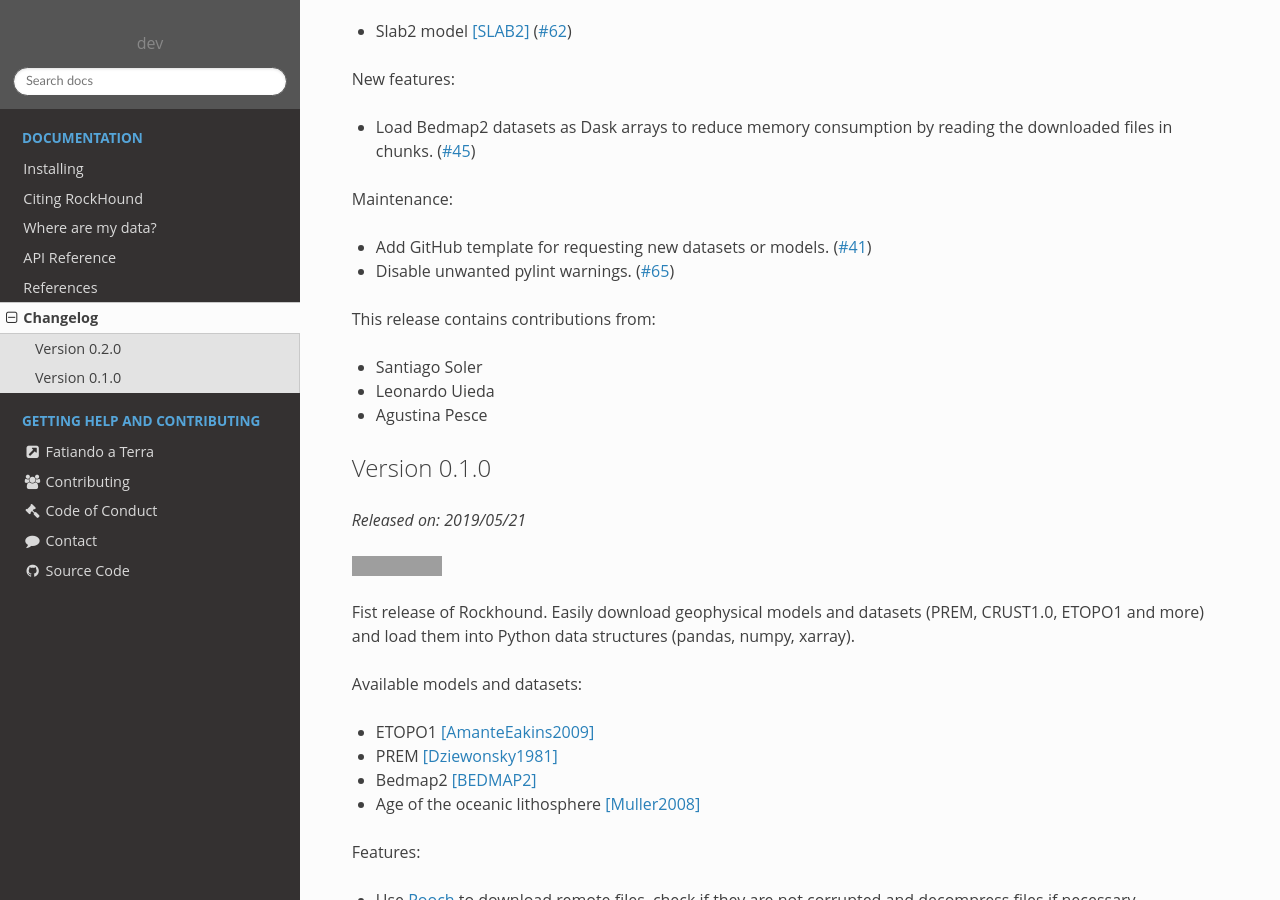
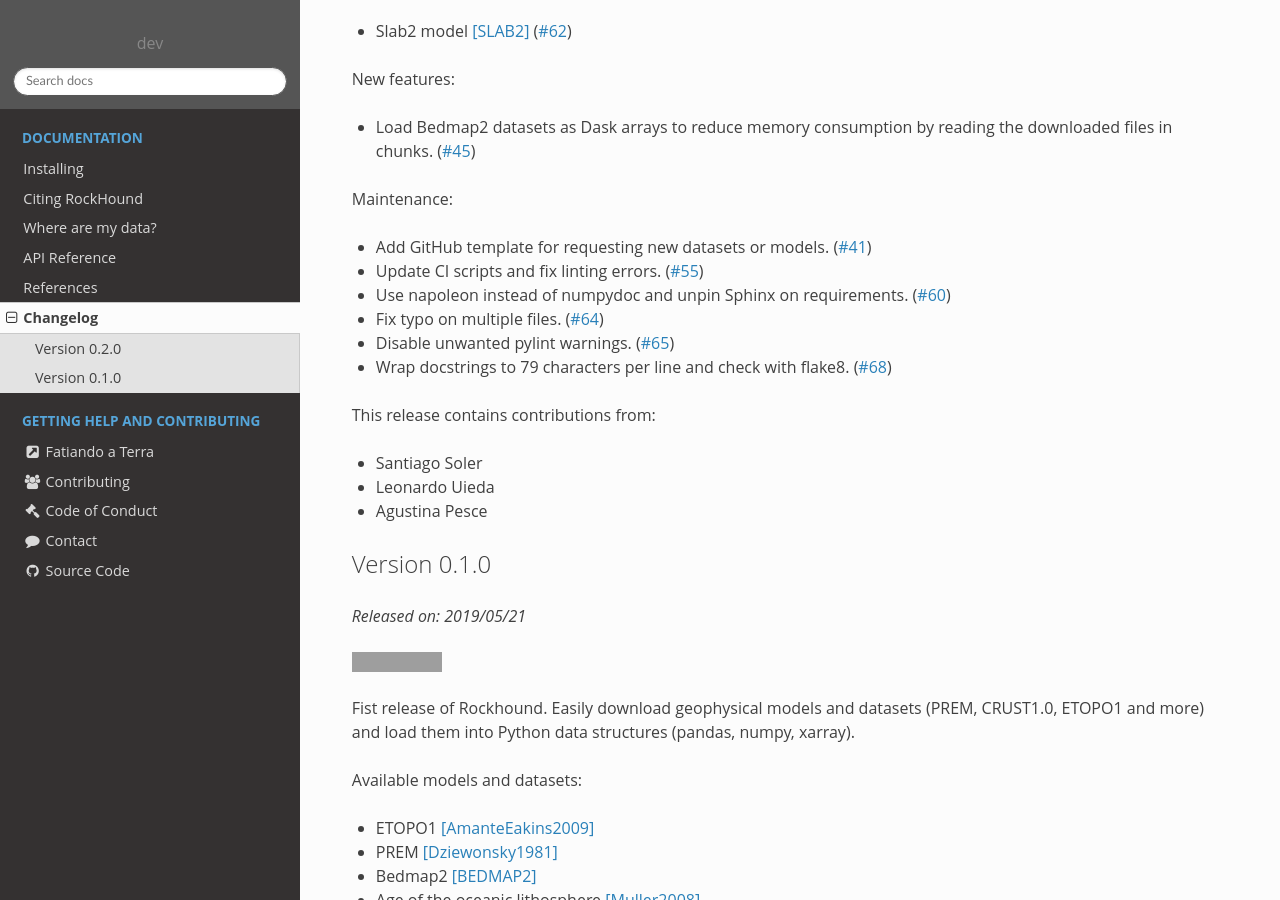
Before and after one commit to fatiando/rockhound, a Sphinx documentation site: the page built from doc/changes.rst, in a window 1280 px wide and 900 px high, scrolled down 347 px. Built offline with Sphinx 7.4.7 and the Read the Docs theme 2.0.0, drawn with Linux system fonts in a browser that asks for light colours; pages that are not in the unit, such as notebooks, are missing from menus; grey boxes are pictures that could not be loaded.

Commit message:
Add latests maintenance commits to changelog

```diff
--- a/doc/changes.rst
+++ b/doc/changes.rst
@@ -25,8 +25,16 @@ Maintenance:
 
 - Add GitHub template for requesting new datasets or models.
   (`#41 <https://github.com/fatiando/PROJECT/pull/41>`__)
+- Update CI scripts and fix linting errors.
+  (`#55 <https://github.com/fatiando/PROJECT/pull/55>`__)
+- Use napoleon instead of numpydoc and unpin Sphinx on requirements.
+  (`#60 <https://github.com/fatiando/PROJECT/pull/60>`__)
+- Fix typo on multiple files.
+  (`#64 <https://github.com/fatiando/PROJECT/pull/64>`__)
 - Disable unwanted pylint warnings.
   (`#65 <https://github.com/fatiando/PROJECT/pull/65>`__)
+- Wrap docstrings to 79 characters per line and check with flake8.
+  (`#68 <https://github.com/fatiando/PROJECT/pull/68>`__)
 
 This release contains contributions from:
 
```
